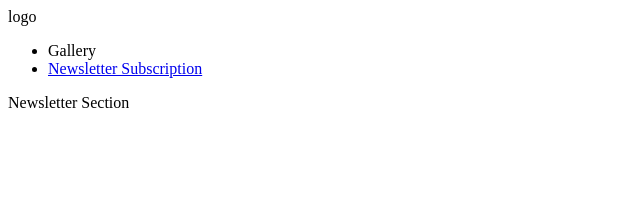
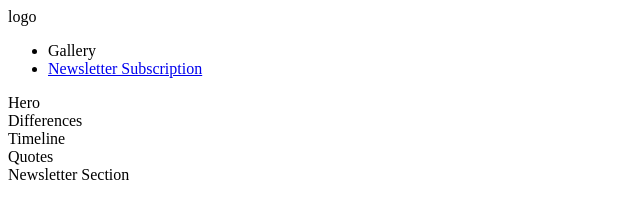
Before and after one commit to benschaf/table-tennis-ping-pong, a plain HTML site: page index.html in a window 1280 px wide. Shown: the whole page, without its empty margins (0-640 px from the left). Drawn offline with Linux system fonts and the light colour scheme.

Commit message:
feat: add placeholder text to sections

```diff
--- a/index.html
+++ b/index.html
@@ -30,13 +30,21 @@
     <!-- Main Content -->
     <main>
         <!-- Hero Section -->
-        <section></section>
+        <section>
+            Hero
+        </section>
         <!-- Differences Section -->
-        <section></section>
+        <section>
+            Differences
+        </section>
         <!-- Timeline Section -->
-        <section></section>
+        <section>
+            Timeline
+        </section>
         <!-- Quotes Section -->
-        <section></section>
+        <section>
+            Quotes
+        </section>
         <!-- Newsletter Section -->
         <section id="newsletter-section">
             Newsletter Section
```
